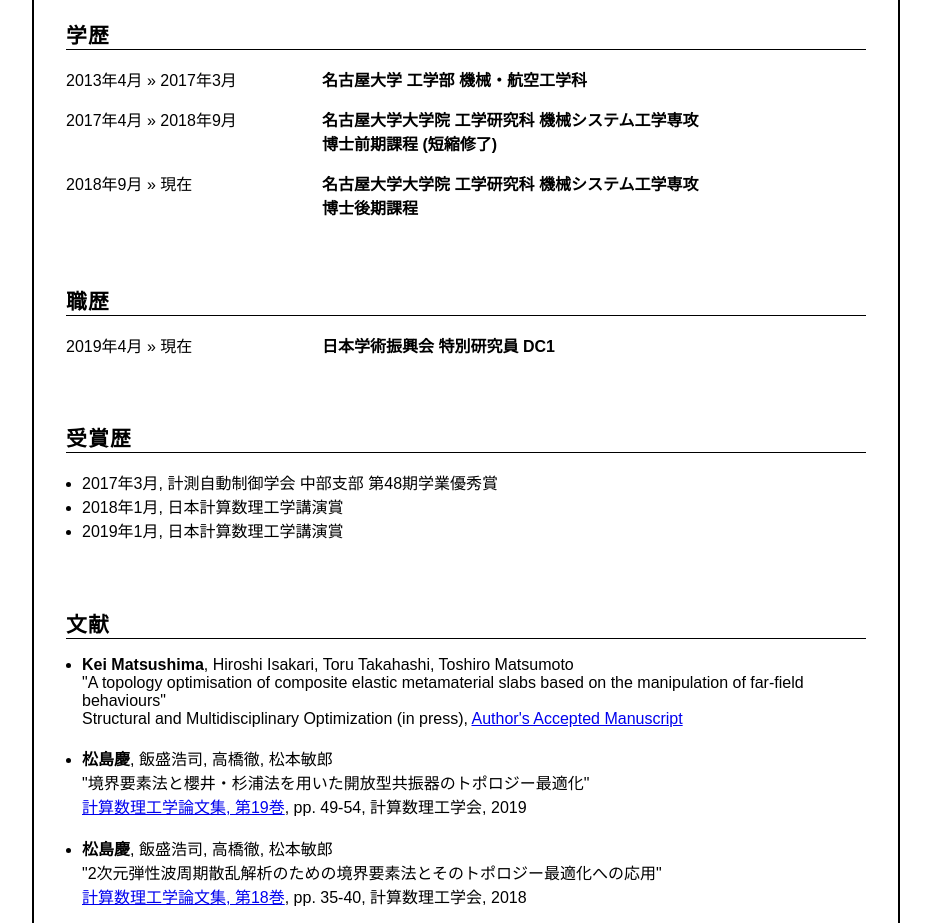
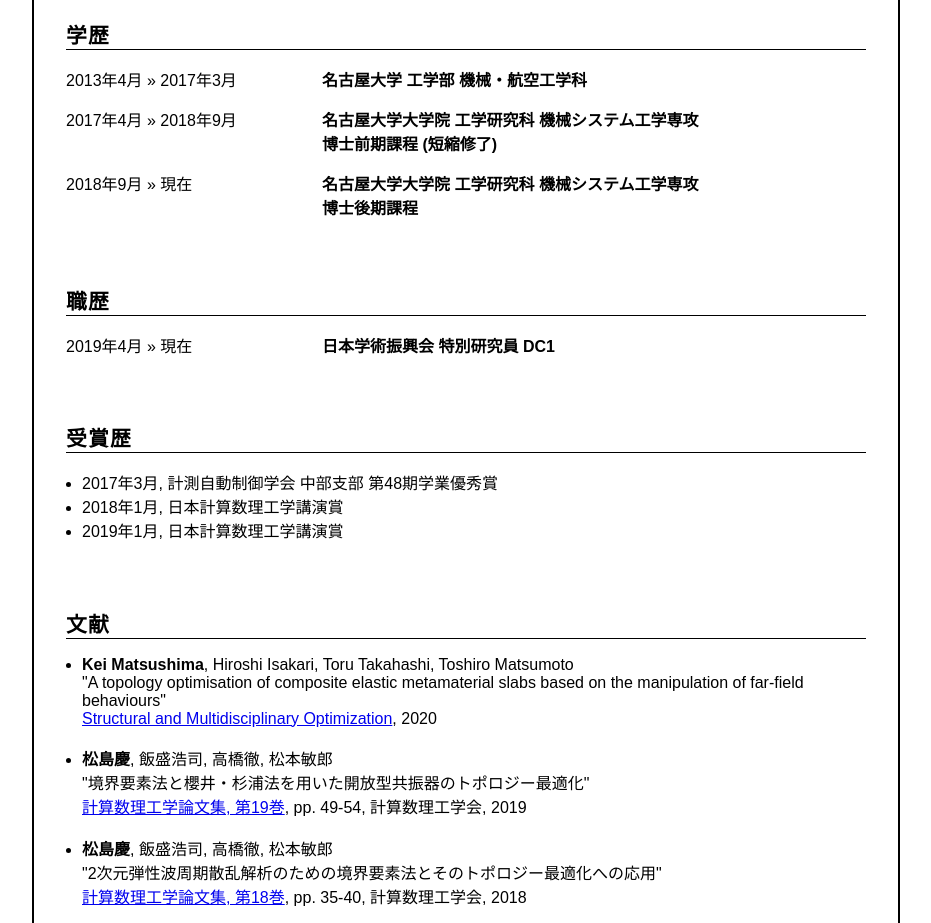
Before and after one commit to k-matsushima-19/k-matsushima-19.github.io, a plain HTML site: page index.html in a window 1280 px wide. Shown: the part 138-1061 px from the top of the page, without its empty margins (174-1105 px from the left). Drawn offline with Linux system fonts and the light colour scheme.

Commit message:
Change smo

```diff
--- a/index.html
+++ b/index.html
@@ -160,7 +160,8 @@
 	  <br />
 	  "A topology optimisation of composite elastic metamaterial slabs based on the manipulation of far-field behaviours"
 	  <br />
-	  Structural and Multidisciplinary Optimization (in press), <a href="./pdf/smo_AAM.pdf">Author's Accepted Manuscript</a>
+	  <a href="http://link.springer.com/article/10.1007/s00158-020-02689-y">Structural and Multidisciplinary Optimization</a>, 2020
+
 	</li>
 	<br />
 
```
